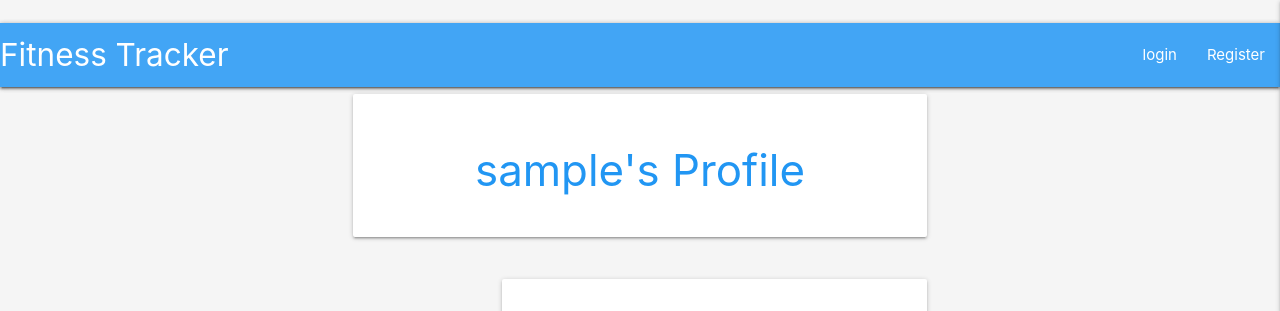
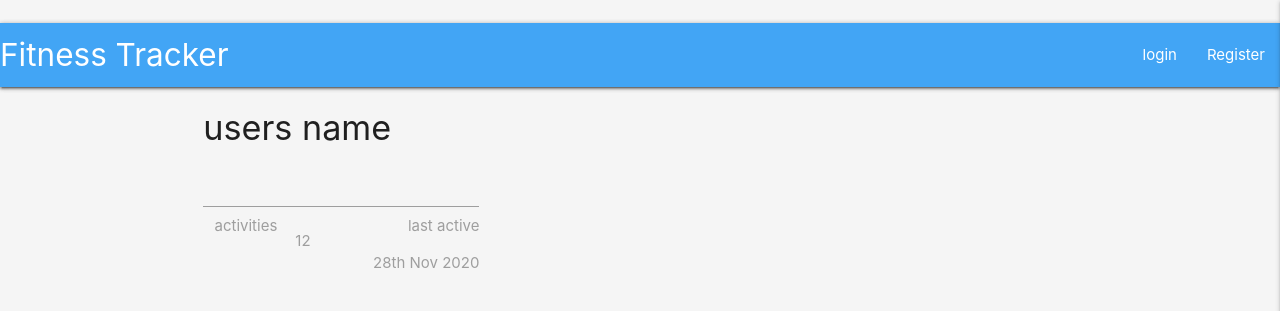
Before and after one commit to Code-Institute-Submissions/Fitness-tracker-MS3, a Flask app: template templates/dashboard.html in a window 1280 px wide. Shown: the top 311 px of the page. Run offline with Flask 2, Linux system fonts and the light colour scheme; the template is opened without the code that fills it: most values are stand-ins (such as "Sample title", 1, 10 or a date in 2020); some libraries are stand-ins or nearby versions.

Commit message:
requesting help for imagery calling with mongodb

```diff
--- a/app.py
+++ b/app.py
@@ -125,11 +125,15 @@ def add_workout():
         if  "workout_image" in request.files:
             workout_image = request.files["workout_image"]
             mongo.save_file(workout_image.filename, workout_image)
-            return redirect(url_for("dashboard"))
+            mongo.db.users.insert({"username" : request.form.get("username"), "workout_image" : workout_image.filename})
 
     categories = mongo.db.categories.find().sort("workout_type", 1)
     return render_template("add_workout.html", categories=categories)
 
+
+@app.route("/file/<filename>")
+def file(filename):
+    return mongo.send_file(filename)
 
 
 if __name__ == '__main__':
--- a/templates/dashboard.html
+++ b/templates/dashboard.html
@@ -1,35 +1,45 @@
 {% extends "base.html" %} {% block content %}
+
+<!-- User profile information-->
 <div class="row">
-    <div class="col s12 m8 offset-m2">
-        <div class="card-panel">
-            <h3 class="center-align blue-text lighten-1">
-                {{ username }}'s Profile
-            </h3>
-        </div>
+    <div class="col s12 m4">
+        <h4 class="profile-title col-12 pb-3 no-gutters text-center">
+            users name</h4>
+        <input>
+        <h7 class=" col s12 m4 left grey-text lighten-1">activities</h7>
+        <p class="left grey-text lighten-1">12</p>
+        <h7 class="right grey-text lighten-1 ">last active</h7>
+        <p class="right grey-text lighten-1 ">28th Nov 2020</p>
     </div>
 </div>
 
 
-<div class="row">
-    <div class="col s12 m6  offset-m4">
+<!-- workout cards -->
+<div class="row workout_git statuscards">
+    <div class="col s12 m6 offset-m4 ">
         <div class="card">
             {% for workout in workouts %}
-            <div class="card-content">
-                <h4 class="center-align blue-text lighten-1">{{ workout.workout_type }}</h4>
-                <input class="filepond">
-                <h6 class="blue-text lighten-1 ">{{ workout.workout_duration }}</h6>
-                <h6 class="blue-text lighten-1 ">{{ workout.workout_distance }}</h6>
-                <h6 class="blue-text lighten-1 ">description</h6>
-                <p>{{ workout.workout_description }}</p>
+            <div class=" card-content">
+                <img src="/static/images/{{workout_image.filename}}.jpg">
+                <h5 class="left blue-text lighten-1 ">{{ workout.workout_type }}</h5>
+                <h6 class="right grey-text ">{{ workout.workout_date }}</h6>
+                <input>
+                <input>
+                <h8>Duration: {{ workout.workout_duration_h }} hrs {{ workout.workout_duration_m }} mins</h8>
+                <h8 class="right ">Distance: {{ workout.workout_distance }} {{ workout.workout_metric }}</h8>
+                <br>
+                <br>
+                <h9>Description:</h9>
+                <p class="grey-text ">{{ workout.workout_description }}</p>
+                <p><em>by: {{workout.created_by}}</em></p>
             </div>
-            <div class="card-action">
-                <a href="#"><i class="material-icons center-align right" style="color:rgba(0, 153, 255, 0.671)">add_circle</i></a>
-                <a href="#"><i class="material-icons center-align right" style="color: darkgray;">create</i></a>
-                <a href="#"><i class="material-icons center-align right" style="color: darkgray;">delete</i></a>
+            <div class=" card-action ">
+                <a href="# "><i class="material-icons center-align right " style="color:rgba(0, 153, 255, 0.671) ">add_circle</i></a>
+                <a href="# "><i class="material-icons center-align right " style="color: darkgray; ">create</i></a>
+                <a href="# "><i class="material-icons center-align right " style="color: darkgray; ">delete</i></a>
             </div>
-            {% endfor %}
+            <input> {% endfor %}
         </div>
     </div>
 </div>
-
 {% endblock %}
```
